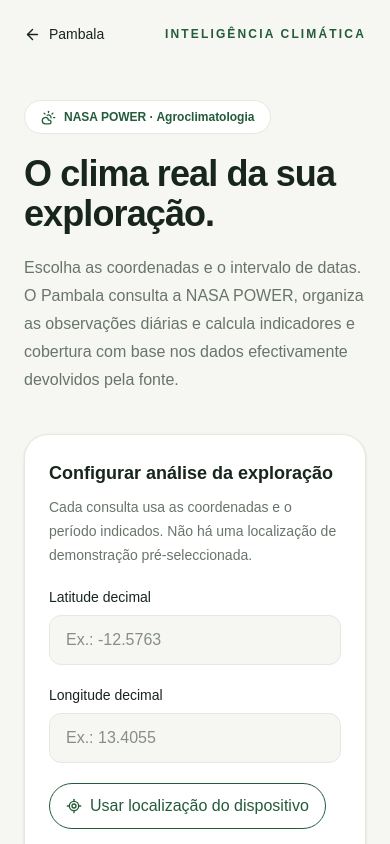
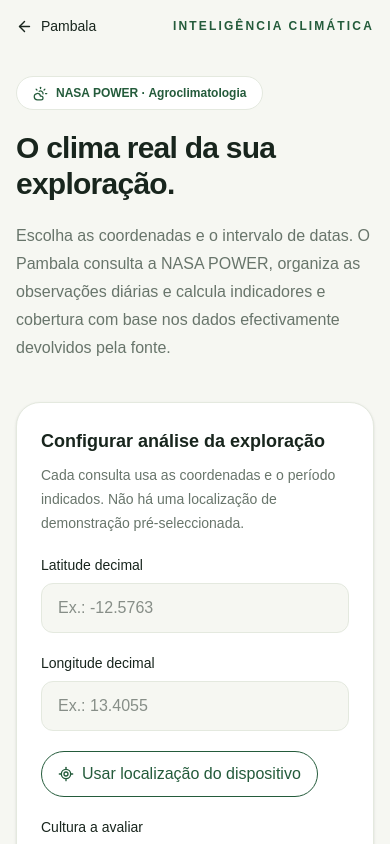
Before and after one commit to onesimo-miguel17/maidenless_tarnisheds, a Next.js app: page /climate in a window 390 px wide. Shown: the top 844 px of the page. Built offline with nearby package versions, Linux system fonts and the light colour scheme.

Commit message:
style(climate): improve mobile page layout

```diff
--- a/src/app/climate/page.tsx
+++ b/src/app/climate/page.tsx
@@ -11,18 +11,18 @@ export const metadata: Metadata = {
 export default function ClimatePage() {
   return (
     <main className="min-h-screen">
-      <header className="mx-auto flex max-w-6xl items-center justify-between px-6 py-6">
+      <header className="mx-auto flex max-w-6xl flex-wrap items-center justify-between gap-3 px-4 py-4 sm:px-6 sm:py-6">
         <Link href="/" className="flex items-center gap-2 text-sm font-medium text-[var(--muted)] hover:text-[var(--green)]">
           <ArrowLeft size={17} /> Pambala
         </Link>
         <span className="text-xs font-semibold uppercase tracking-[.18em] text-[var(--green)]">Inteligência climática</span>
       </header>
-      <section className="mx-auto max-w-6xl px-6 pb-20 pt-8">
+      <section className="mx-auto max-w-6xl px-4 pb-14 pt-6 sm:px-6 sm:pb-20 sm:pt-8">
         <div className="max-w-3xl">
           <div className="mb-5 inline-flex items-center gap-2 rounded-full border border-[var(--border)] bg-white px-4 py-2 text-xs font-semibold text-[var(--green)]">
             <CloudSun size={15} /> NASA POWER · Agroclimatologia
           </div>
-          <h1 className="text-4xl font-semibold tracking-tight sm:text-5xl">O clima real da sua exploração.</h1>
+          <h1 className="text-3xl font-semibold tracking-tight sm:text-5xl">O clima real da sua exploração.</h1>
           <p className="mt-5 max-w-2xl text-base leading-7 text-[var(--muted)]">
             Escolha as coordenadas e o intervalo de datas. O Pambala consulta a NASA POWER, organiza as observações diárias e calcula indicadores e cobertura com base nos dados efectivamente devolvidos pela fonte.
           </p>
```
